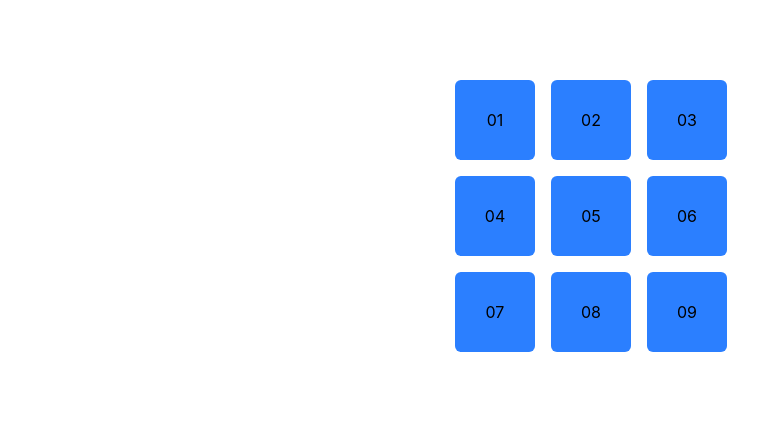
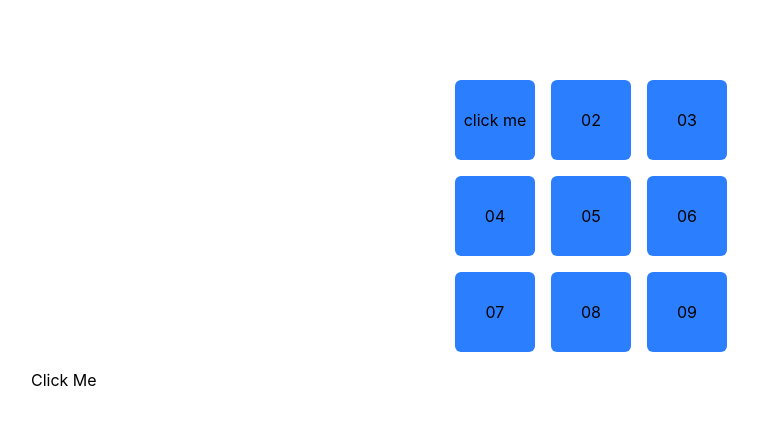
Before and after one commit to Lexusbat/FantasyCalculator, a React (Vite) app in the folder frontend/: page / in a window 1280 px wide. Shown: the top 424 px of the page, without its empty margins (49-807 px from the left). Built offline with nearby package versions, Linux system fonts and the light colour scheme.

Commit message:
Button experimentation

```diff
--- a/frontend/src/App.jsx
+++ b/frontend/src/App.jsx
@@ -5,11 +5,15 @@ import heroImg from './assets/hero.png'
 import './index.css'
 
 function App() {
+  const handleClick = () => {
+    alert("Button was clicked!");
+  };
 
   return (
     <div className=" m-20">
       <div className="flex flex-row  space-x-4 space-y-4 flex justify-center ">
-        <div className=" w-20 h-20 bg-blue-500 rounded-md flex justify-center items-center ">01</div>
+        <div className=" w-20 h-20 bg-blue-500 rounded-md flex justify-center items-center ">
+          <button>click me</button></div>
         <div className=" w-20 h-20 bg-blue-500 rounded-md flex justify-center items-center">02</div>
         <div className=" w-20 h-20 bg-blue-500 rounded-md flex justify-center items-center">03</div>
       </div>
@@ -23,6 +27,9 @@ function App() {
         <div className=" w-20 h-20 bg-blue-500 rounded-md flex justify-center items-center ">08</div>
         <div className=" w-20 h-20 bg-blue-500 rounded-md flex justify-center items-center ">09</div>
       </div>
+      <button onClick={handleClick}>
+        Click Me
+      </button>
     </div>
   )
 }
```
